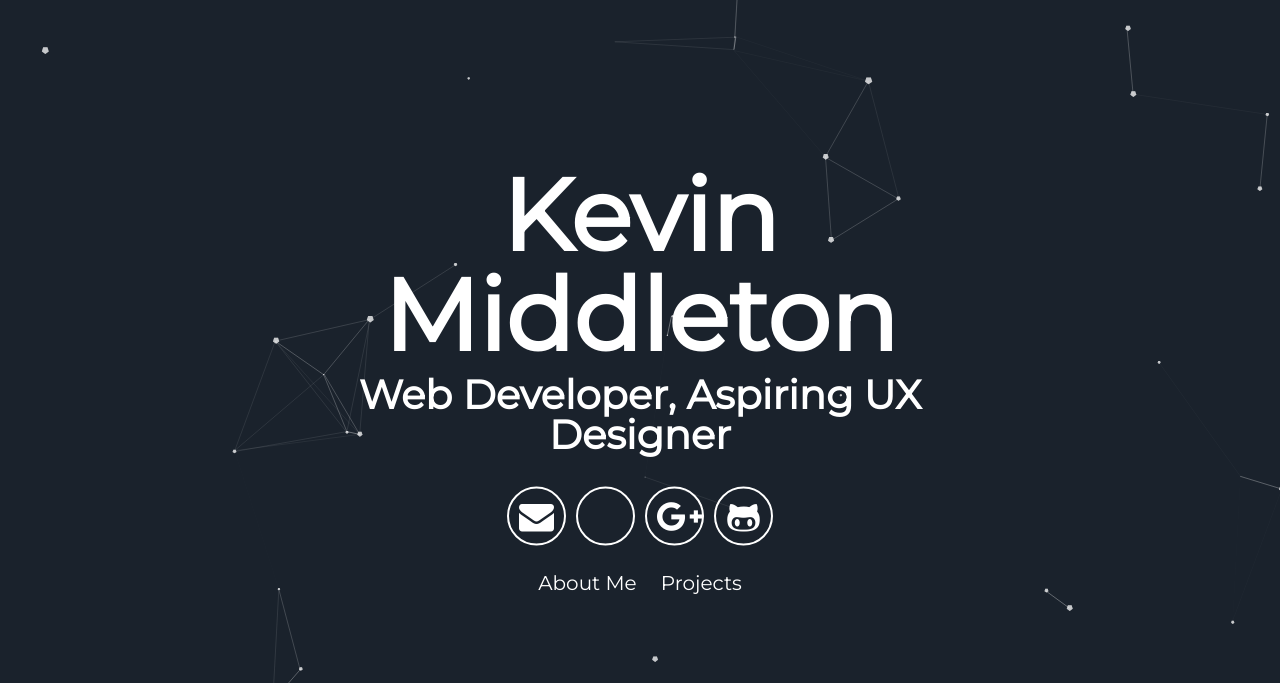
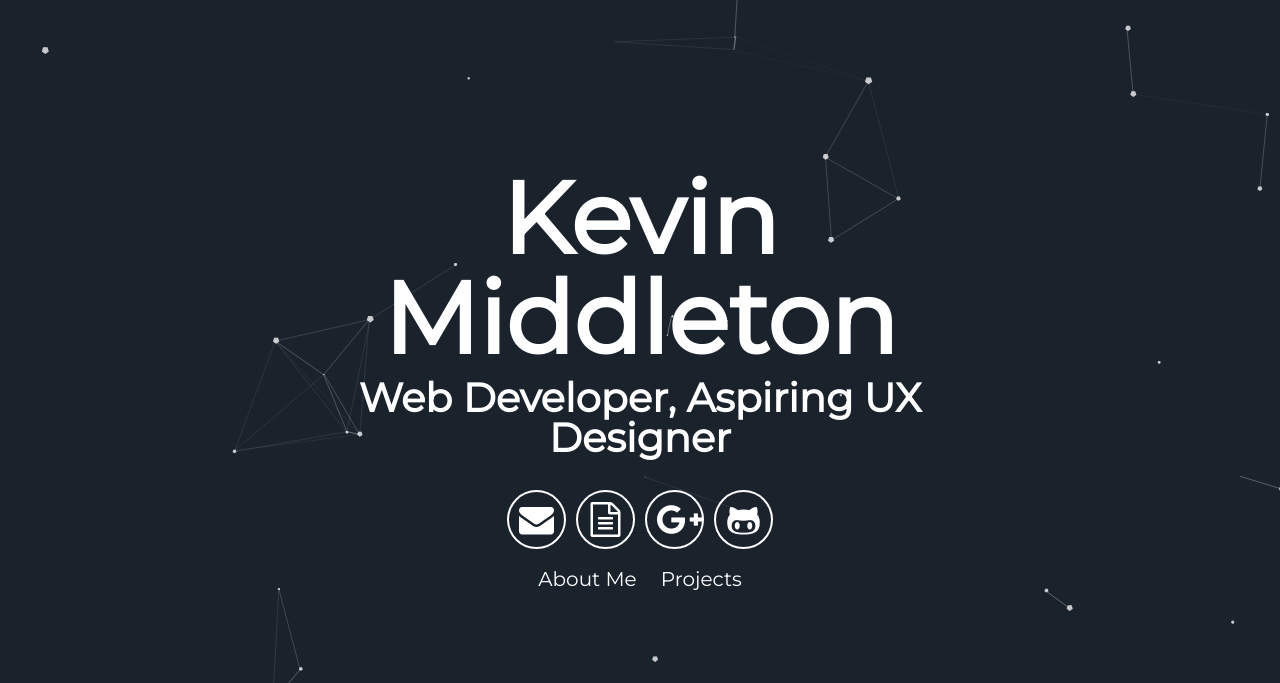
Before and after one commit to Kevin-Middleton/kevin-middleton.github.io, a Jekyll site: the page built from index.html, in a window 1280 px wide. Shown: the part 104-787 px from the top of the page. Built offline with Jekyll 4.4.1, drawn with Linux system fonts in a browser that asks for light colours.

Commit message:
Update header.html

```diff
--- a/_includes/header.html
+++ b/_includes/header.html
@@ -6,7 +6,7 @@
       </h1>
       <div class="header-icons">
         <a aria-label="Send email" href="#"><i class="icon fa fa-envelope"></i></a>
-        <a aria-label="My Resume" target="_blank" href="https://kevin-middleton.github.io/KMiddletonResume.pdf"><i class="icon fa fa-file-alt" aria-hidden="true"></i></a>
+        <a aria-label="My Resume" target="_blank" href="https://kevin-middleton.github.io/KMiddletonResume.pdf"><i class="icon fa fa-file-text-o" aria-hidden="true"></i></a>
         <a aria-label="My Google Plus" target="_blank" href="#"><i class="icon fa fa-google-plus" aria-hidden="true"></i></a>
         <a aria-label="My Github" target="_blank" href="https://github.com/Kevin-Middleton"><i class="icon fa fa-github-alt" aria-hidden="true"></i></a>
       </div>
```
